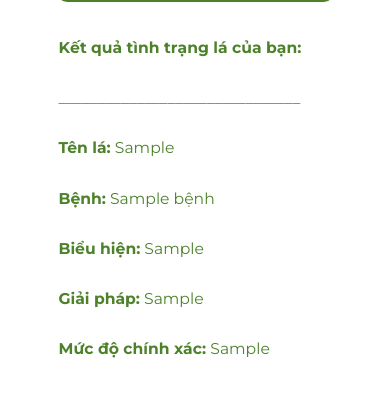
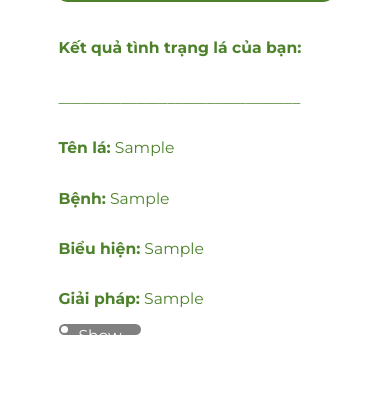
Before and after one commit to lethinhuy203/CS338.O21, a Flask app: template src/templates/result.html in a window 390 px wide. Shown: the part 125-522 px from the top of the page. Run offline with Flask 3, Linux system fonts and the light colour scheme; the template is opened without the code that fills it: most values are stand-ins (such as "Sample title", 1, 10 or a date in 2020); parts of the project's set-up code (start-up, migrations or seed data) failed here and were passed over.

Commit message:
clean code and add score toggle

```diff
--- a/src/image_processing.py
+++ b/src/image_processing.py
@@ -59,7 +59,7 @@ def download_model(drive_url, model_name):
         print(f"Downloading model: {model_name}")
         gdown.download(
             drive_url,
-            os.path.join(MODEL_PATH, f'{model_name}.h5'),
+            model_path,
             quiet=False,
             fuzzy=True # extract drive id from drive URL
         )
--- a/src/static/css/style.css
+++ b/src/static/css/style.css
@@ -579,6 +579,56 @@ button {
     text-align: left;
   }
 
+
+/* toggle in label designing */
+.toggle {
+  position : relative ;
+  display : inline-block;
+  width : 20vw;
+  height : 2.01vw;
+  background-color: gray;
+  border-radius: 30px;
+  border: 2px solid gray;
+}
+
+/* After slide changes */
+.toggle:after {
+  content: '';
+  position: absolute;
+  width: 2vw;
+  height: 2vw;
+  border-radius: 50%;
+  background-color: #ffffff;
+  top: 0px;
+  left: 0px;
+  transition:  all 0.5s;
+}
+
+/* Checkbox checked effect */
+.checkbox:checked + .toggle::after {
+  left : 18vw;
+}
+
+/* Checkbox checked toggle label bg color */
+.checkbox:checked + .toggle {
+  background-color: #4d822b;
+}
+
+/* Checkbox vanished */
+.checkbox {
+  display : none;
+}
+
+.toggle-content, .toggle-content p {
+  margin: 0;
+  color: #ffffff;
+  position: relative;
+  left: 2.3vw;
+}
+
+.confidence-score {
+  display: none;
+}
   .image-box {
     width: 70vw;
     height: auto;
--- a/src/static/js/main.js
+++ b/src/static/js/main.js
@@ -7,6 +7,20 @@ document.addEventListener("DOMContentLoaded", () => {
         window.location.href = '/';
         });
     }
+
+    // Xử lý ẩn hiện confidence score
+    if (document.querySelector('.toggle')) {
+      const toggle = document.querySelector('.toggle');
+      const togglePlaceholder = toggle.querySelector('.toggle-placeholder');
+      const confScore = toggle.querySelector('.confidence-score');
+      toggle.addEventListener('click', () => {
+        const temp = togglePlaceholder.style.display;
+        console.log(togglePlaceholder.style.display);
+        togglePlaceholder.style.display = confScore.style.display;
+        confScore.style.display = temp;
+      });
+  }
+
     // Kiểm tra nếu đang ở trang home.html
     if (document.getElementById('read-more')) {
         const readMore = document.getElementById('read-more');
--- a/src/templates/result.html
+++ b/src/templates/result.html
@@ -12,16 +12,29 @@
         <!-- Hiển thị kết quả -->
         <p><strong>Kết quả tình trạng lá của bạn:</strong></p>
         <p>_______________________________</p>
-        {% if condition == "Lá khỏe mạnh" %}
-            <p class="condition">Lá khỏe mạnh</p>
-        {% elif condition == "Xin lỗi! Chúng tôi không thể xác định lá của bạn" %}
-            <p class="condition">{{ condition }}</p>
+        {% if condition['status'] == 1 %}
+            <p><strong>Tên lá:</strong> {{ condition["Tên lá"] }}</p>
+            <p class="condition">{{ condition["Chẩn đoán"] }}</p>
+        {% elif condition['status'] == 0 %}
+            <p class="condition">Xin lỗi! Chúng tôi không thể xác định lá của bạn</p>
         {% else %}
             <p><strong>Tên lá:</strong> {{ condition["Tên lá"] }}</p>
-            <p><strong>Bệnh:</strong> {{ condition["Bệnh"] }}</p>
+            <p><strong>Bệnh:</strong> {{ condition["Chẩn đoán"] }}</p>
             <p><strong>Biểu hiện:</strong> {{ condition["Biểu hiện"] }}</p>
             <p><strong>Giải pháp:</strong> {{ condition["Giải pháp"] }}</p>
-            <p><strong>Mức độ chính xác:</strong> {{ condition["Confidence score"] }}</p>
+        {% endif %}
+        <input type="checkbox"
+               id="switch"
+               class="checkbox" />
+
+        <label for="switch"
+               class="toggle">
+            <div class="toggle-content">
+                <p class="toggle-placeholder">Show confidence score</p>
+                <p class="confidence-score"><strong>Score:</strong> {{ condition["Confidence score"] }}</p>
+            </div>
+        </label>
+        {% if "Confidence score" in condition %}
         {% endif %}
     </div>
 </div>
```
Also changed, not shown: src/__init__.py (+4 -21 lines), src/utils.py (+43 -0 lines), plant_disease.db.
